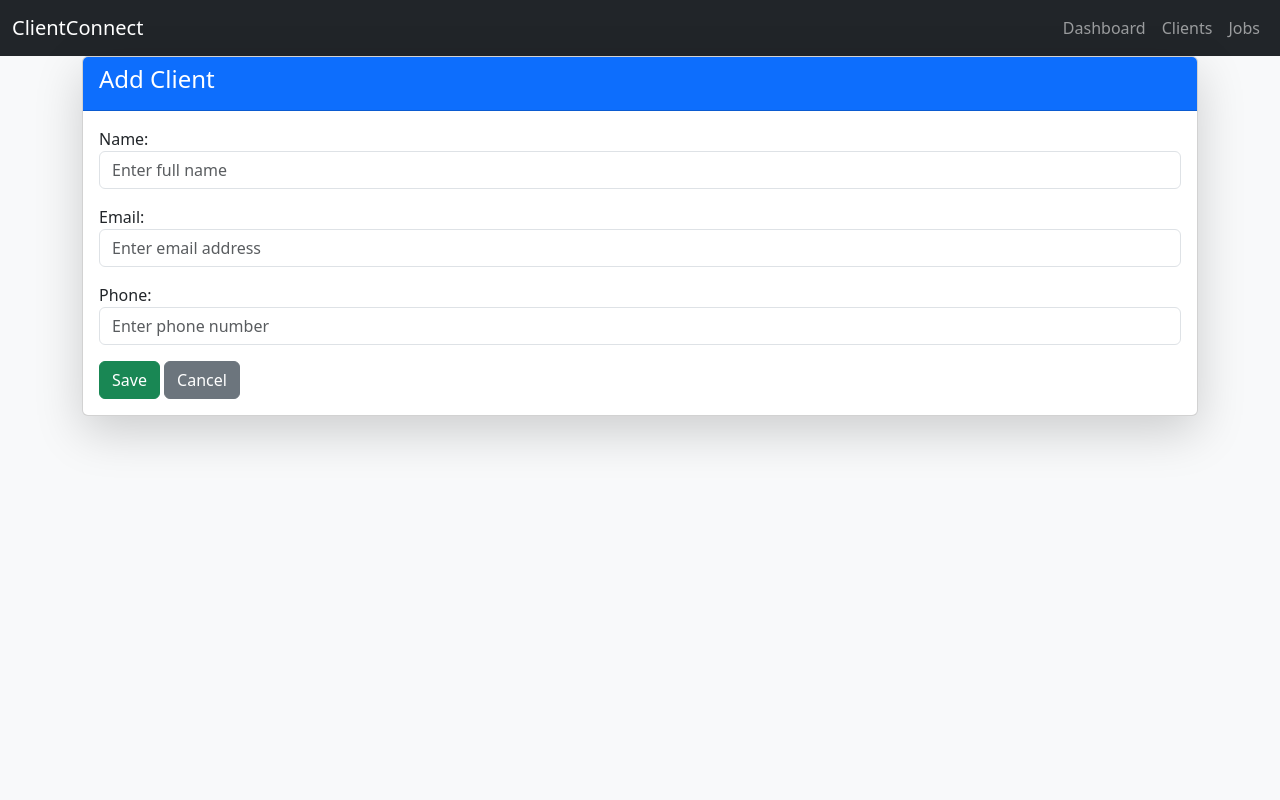
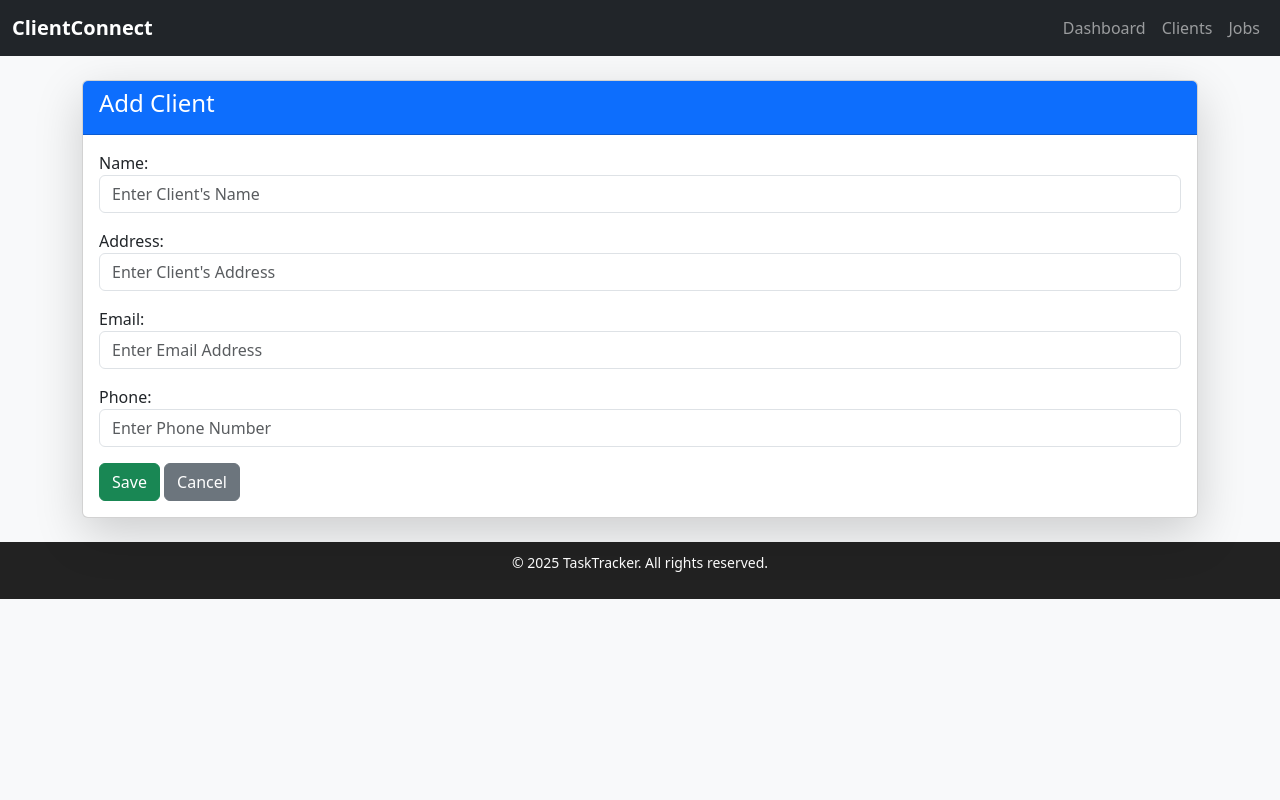
Before and after one commit to bossambani/Scheduler, a Django app: page /clients/add/ in a window 1280 px wide. Run offline with Django 5.2, Linux system fonts and the light colour scheme; some libraries are stand-ins or nearby versions.

Commit message:
new functionality

```diff
--- a/job_scheduler/clients/forms.py
+++ b/job_scheduler/clients/forms.py
@@ -4,19 +4,23 @@ from .models import Client, Job
 class ClientForm(forms.ModelForm):
     class Meta:
         model = Client
-        fields = ["name", "email", "phone"]
+        fields = ["name", "address", "email", "phone"]
         widgets = {
             "name": forms.TextInput(attrs={
                 "class": "form-control",
-                "placeholder": "Enter full name"
+                "placeholder": "Enter Client's Name"
+            }),
+            "address": forms.TextInput(attrs={
+                "class": "form-control",
+                "placeholder": "Enter Client's Address"
             }),
             "email": forms.EmailInput(attrs={
                 "class": "form-control",
-                "placeholder": "Enter email address"
+                "placeholder": "Enter Email Address"
             }),
             "phone": forms.TextInput(attrs={
                 "class": "form-control",
-                "placeholder": "Enter phone number"
+                "placeholder": "Enter Phone Number"
             }),
         }
 class JobForm(forms.ModelForm):
@@ -26,7 +30,7 @@ class JobForm(forms.ModelForm):
         widgets = {
             "client": forms.Select(attrs={
                 "class": "form-control"
-            }),  # ✅ Use Select instead of TextInput
+            }),
             "description": forms.Textarea(attrs={
                 "class": "form-control",
                 "rows": 3,
--- a/job_scheduler/clients/models.py
+++ b/job_scheduler/clients/models.py
@@ -1,7 +1,8 @@
 from django.db import models
 
 class Client(models.Model):
-    name = models.CharField(max_length=200)
+    name = models.CharField(max_length=200, unique=True)
+    address = models.CharField(max_length=200, blank=True, null=True)
     email = models.EmailField(unique=True)
     phone = models.CharField(max_length=20, blank=True, null=True)
 
--- /dev/null
+++ b/job_scheduler/clients/static/clients/styles.css
@@ -0,0 +1,20 @@
+/* Make the body take full height */
+html,
+body {
+  height: 100%;
+  margin: 0;
+  display: flex;
+  flex-direction: column;
+}
+
+main {
+  flex: 1;
+}
+
+footer {
+  background-color: #222;
+  color: #fff;
+  text-align: center;
+  padding: 10px;
+  font-size: 14px;
+}
--- a/job_scheduler/clients/views.py
+++ b/job_scheduler/clients/views.py
@@ -2,6 +2,7 @@ from django.shortcuts import render, redirect, get_object_or_404
 from django.db.models import Q
 from .models import Client, Job
 from .forms import ClientForm, JobForm
+
 
 def dashboard(request):
     site_name = "JobTracker"
--- a/job_scheduler/job_scheduler/settings.py
+++ b/job_scheduler/job_scheduler/settings.py
@@ -24,7 +24,7 @@ BASE_DIR = Path(__file__).resolve().parent.parent
 SECRET_KEY = 'django-insecure-tqea7p@=w=)m6*f!l-7#!69qs-#5o#iu8eizjwp@_+9x5==rbj'
 
 # SECURITY WARNING: don't run with debug turned on in production!
-DEBUG = True
+DEBUG = False
 
 ALLOWED_HOSTS = []
 
@@ -119,6 +119,9 @@ USE_TZ = True
 
 STATIC_URL = 'static/'
 
+STATICFILES_DIRS = [BASE_DIR / "static"]
+
+
 # Default primary key field type
 # https://docs.djangoproject.com/en/5.2/ref/settings/#default-auto-field
 
--- a/job_scheduler/templates/base.html
+++ b/job_scheduler/templates/base.html
@@ -1,3 +1,4 @@
+{% load static %}
 <!DOCTYPE html>
 <html lang="en">
   <head>
@@ -9,12 +10,31 @@
       href="https://cdn.jsdelivr.net/npm/bootstrap@5.3.2/dist/css/bootstrap.min.css"
       rel="stylesheet"
     />
+    <link rel="stylesheet" href="{% static 'clients/styles.css' %}" />
   </head>
   <body class="bg-light">
+    <!-- Navbar -->
     <nav class="navbar navbar-expand-lg navbar-dark bg-dark">
       <div class="container-fluid">
-        <a class="navbar-brand" href="{% url 'dashboard' %}">ClientConnect</a>
-        <div class="collapse navbar-collapse">
+        <a class="navbar-brand fw-bold" href="{% url 'dashboard' %}">
+          ClientConnect
+        </a>
+
+        <!-- Mobile toggle button -->
+        <button
+          class="navbar-toggler"
+          type="button"
+          data-bs-toggle="collapse"
+          data-bs-target="#navbarNav"
+          aria-controls="navbarNav"
+          aria-expanded="false"
+          aria-label="Toggle navigation"
+        >
+          <span class="navbar-toggler-icon"></span>
+        </button>
+
+        <!-- Nav links -->
+        <div class="collapse navbar-collapse" id="navbarNav">
           <ul class="navbar-nav ms-auto">
             <li class="nav-item">
               <a class="nav-link" href="{% url 'dashboard' %}">Dashboard</a>
@@ -30,7 +50,16 @@
       </div>
     </nav>
 
-    <div class="container">{% block content %} {% endblock %}</div>
+    <!-- Page content -->
+    <div class="container py-4">{% block content %} {% endblock %}</div>
+
+    <footer>
+      <p>&copy; <span id="year"></span> TaskTracker. All rights reserved.</p>
+    </footer>
+
+    <script>
+      document.getElementById("year").textContent = new Date().getFullYear();
+    </script>
 
     <!-- Bootstrap JS -->
     <script src="https://cdn.jsdelivr.net/npm/bootstrap@5.3.2/dist/js/bootstrap.bundle.min.js"></script>
--- a/job_scheduler/templates/client_form.html
+++ b/job_scheduler/templates/client_form.html
@@ -8,6 +8,9 @@
       {% csrf_token %}
       <div class="mb-3">
         {{ form.name.label_tag }} {{ form.name|add_class:"form-control" }}
+      </div>
+      <div class="mb-3">
+        {{ form.address.label_tag }} {{ form.address|add_class:"form-control" }}
       </div>
       <div class="mb-3">
         {{ form.email.label_tag }} {{ form.email|add_class:"form-control" }}
--- a/job_scheduler/templates/client_list.html
+++ b/job_scheduler/templates/client_list.html
@@ -22,6 +22,7 @@
       <thead class="table-dark">
         <tr>
           <th>Name</th>
+          <th>Address</th>
           <th>Email</th>
           <th>Phone</th>
           <th>Actions</th>
@@ -31,6 +32,7 @@
         {% for client in clients %}
         <tr>
           <td>{{ client.name }}</td>
+          <td>{{ client.address }}</td>
           <td>{{ client.email }}</td>
           <td>{{ client.phone }}</td>
           <td>
```
Also changed, not shown: job_scheduler/clients/migrations/0002_client_address_alter_client_name.py (added).
